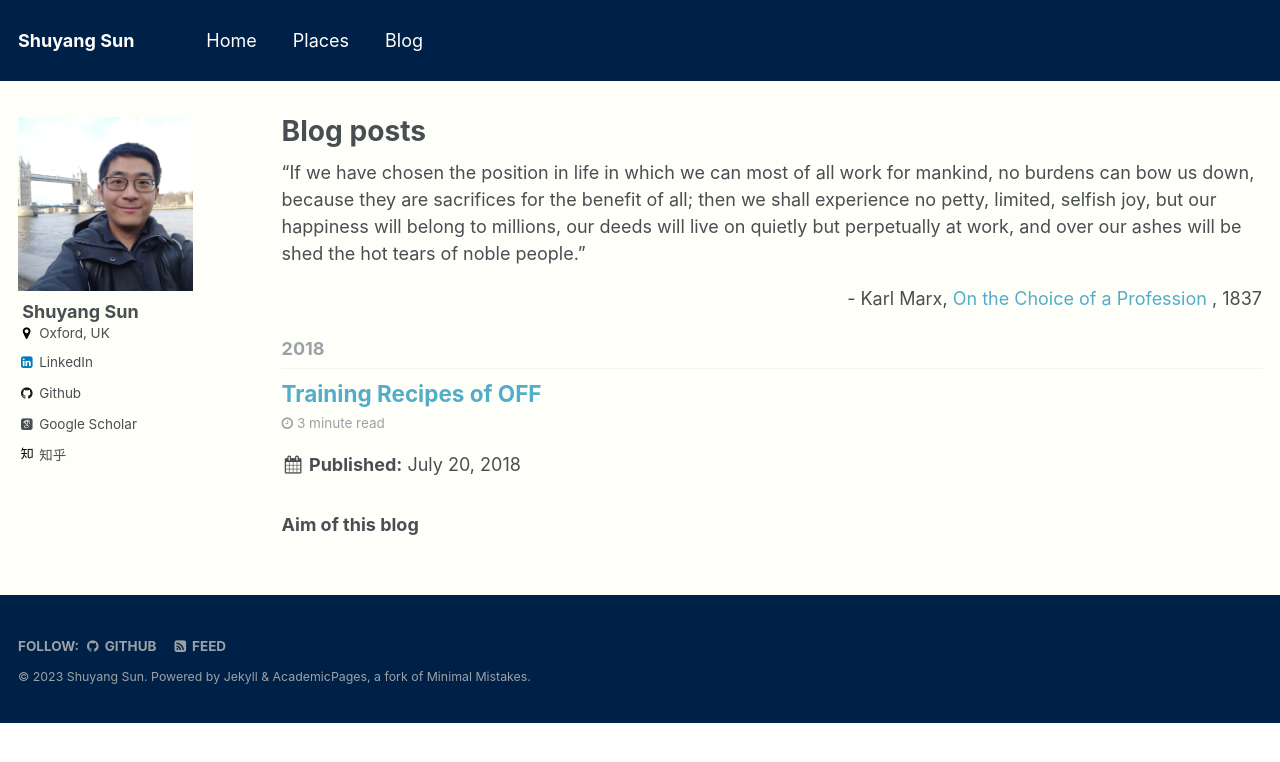
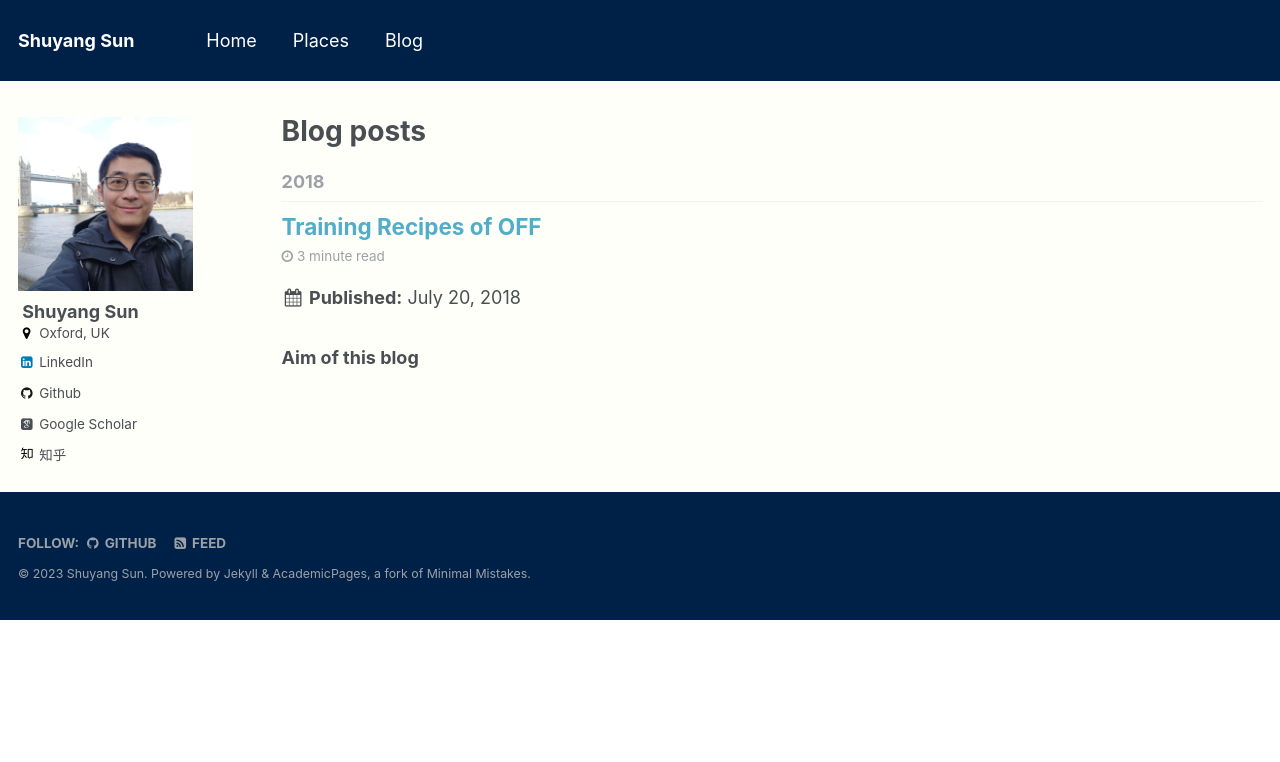
Before and after one commit to kevin-ssy/old_kevin-ssy.github.io, a Jekyll site: the page built from _pages/year-archive.html, in a window 1280 px wide. Shown: the top 762 px of the page. Built offline with Jekyll 4.4.1, drawn with Linux system fonts in a browser that asks for light colours; some web fonts are replaced.

Commit message:
Update year-archive.html

```diff
--- a/_pages/year-archive.html
+++ b/_pages/year-archive.html
@@ -7,9 +7,9 @@ redirect_from:
   - /wordpress/blog-posts/
 ---
 
-“If we have chosen the position in life in which we can most of all work for mankind, no burdens can bow us down, because they are sacrifices for the benefit of all; then we shall experience no petty, limited, selfish joy, but our happiness will belong to millions, our deeds will live on quietly but perpetually at work, and over our ashes will be shed the hot tears of noble people.”
+<!-- “If we have chosen the position in life in which we can most of all work for mankind, no burdens can bow us down, because they are sacrifices for the benefit of all; then we shall experience no petty, limited, selfish joy, but our happiness will belong to millions, our deeds will live on quietly but perpetually at work, and over our ashes will be shed the hot tears of noble people.”
 <br>
-<p align="right">- Karl Marx, <a href="https://www.marxists.org/archive/marx/works/1837-pre/letters/37_11_10.htm"> On the Choice of a Profession </a>, 1837 </p>
+<p align="right">- Karl Marx, <a href="https://www.marxists.org/archive/marx/works/1837-pre/letters/37_11_10.htm"> On the Choice of a Profession </a>, 1837 </p> -->
 
 {% include base_path %}
 {% capture written_year %}'None'{% endcapture %}
```
